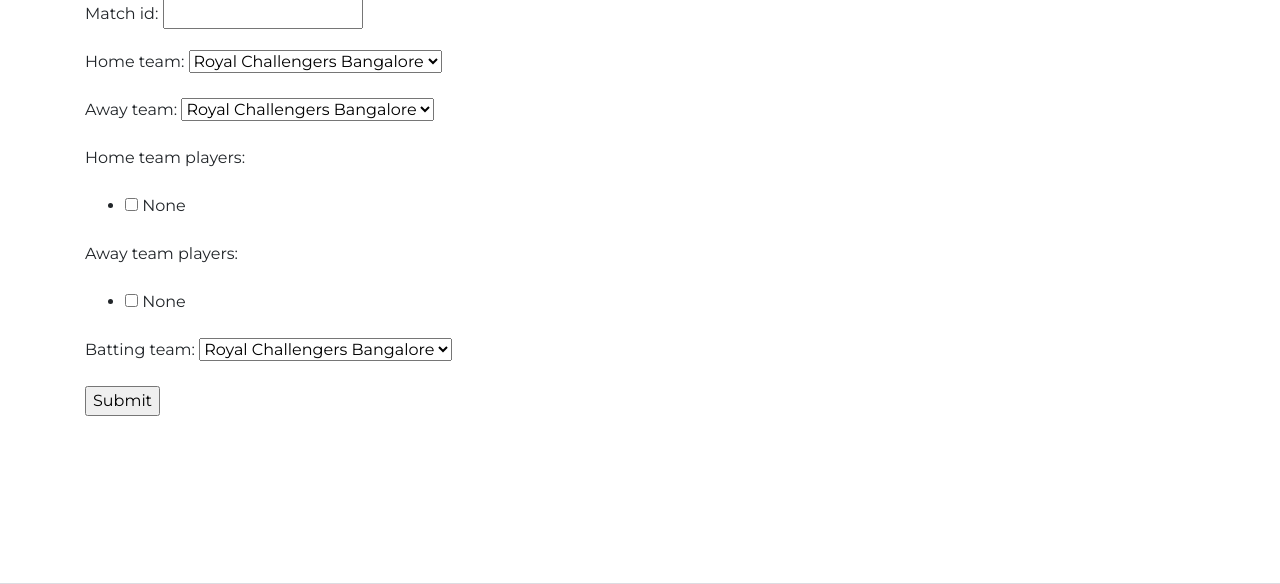
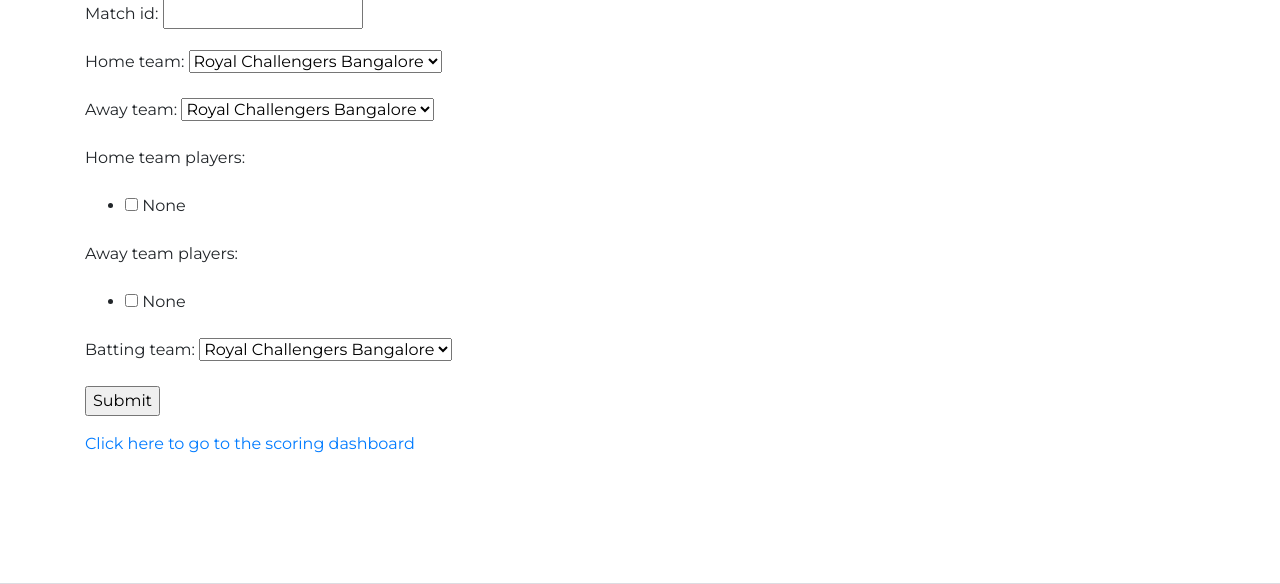
Before and after one commit to Sameer2424/WallStreet-1, a Django app: page /market/match/ in a window 1280 px wide. Shown: the part 73-657 px from the top of the page. Run offline with Django 3.2, Linux system fonts and the light colour scheme; parts of the project's set-up code (start-up, migrations or seed data) failed here and were passed over; some libraries are stand-ins or nearby versions.

Commit message:
Minor adjustments

```diff
--- a/src/market/templates/market/dashboard.html
+++ b/src/market/templates/market/dashboard.html
@@ -9,10 +9,10 @@
 
 {% block content %}
 <p>
-    <h5>Match no.: {{ match_id }} - {{home_team}} vs {{away_team}} </h5>
+    <h5>Match no.: {{ match_id }} - {{ home_team }} vs {{ away_team }} </h5>
 </p>
 <p>
-<form action='' method='POST'>
+<form action="" method='POST'>
     {% csrf_token %}
     {{ form.as_p }}
     <input type="Submit" name="submit" value="Submit"/>
--- a/src/market/templates/market/match_details.html
+++ b/src/market/templates/market/match_details.html
@@ -10,11 +10,15 @@
 {% block content %}
 
 <p>
-    <form action='' method='POST'>
+    <form action="{% url 'market:match' %}" method='POST'>
         {% csrf_token %}
         {{ form.as_p }}
         <input type="Submit" name="submit" value="Submit"/>
     </form>
 </p>
 
+<!--This link should appear only after the submit button has been pressed-->
+<p>
+    <a href="{% url 'market:dashboard' %}"> Click here to go to the scoring dashboard </a>
+</p>
 {% endblock %}
```
